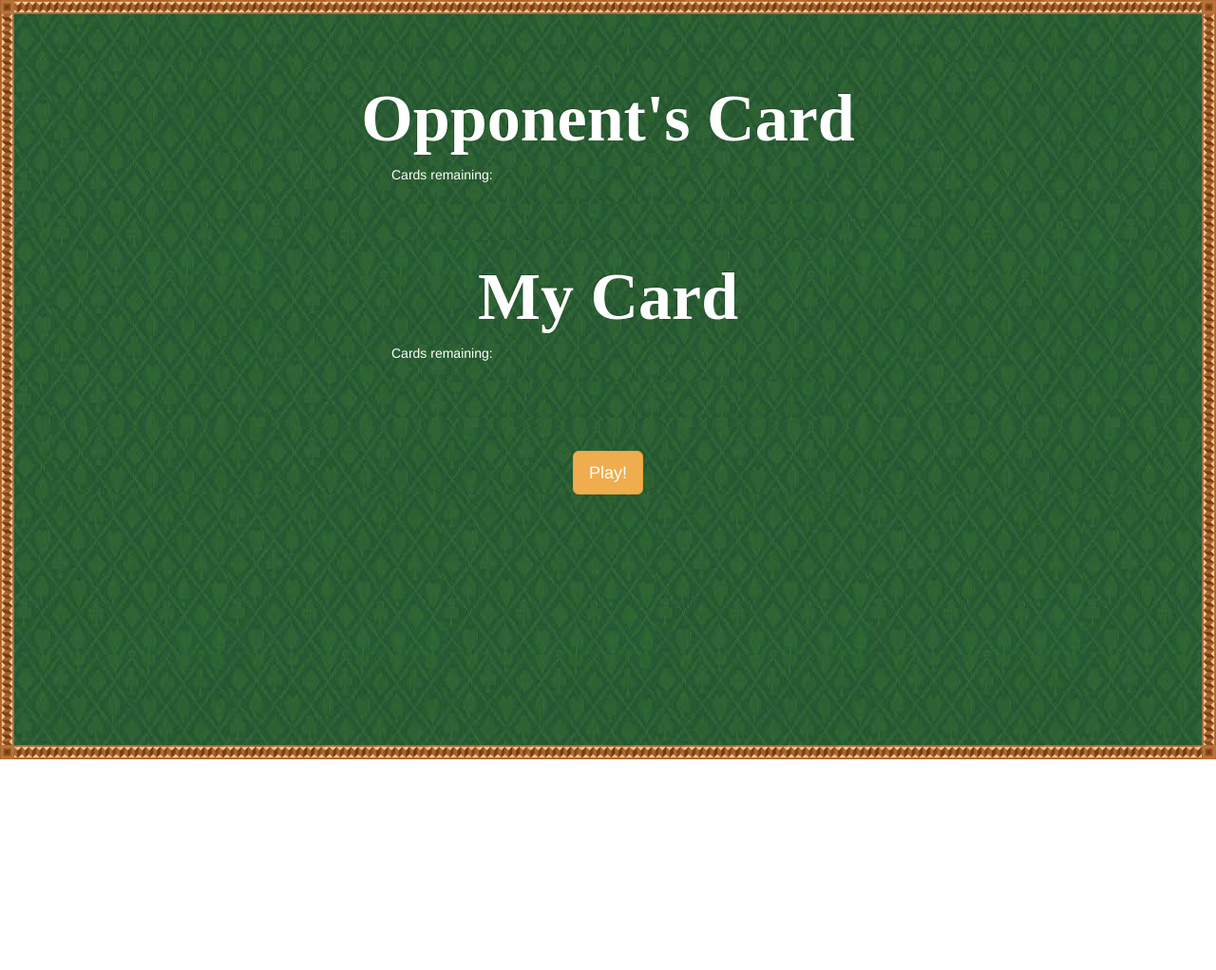
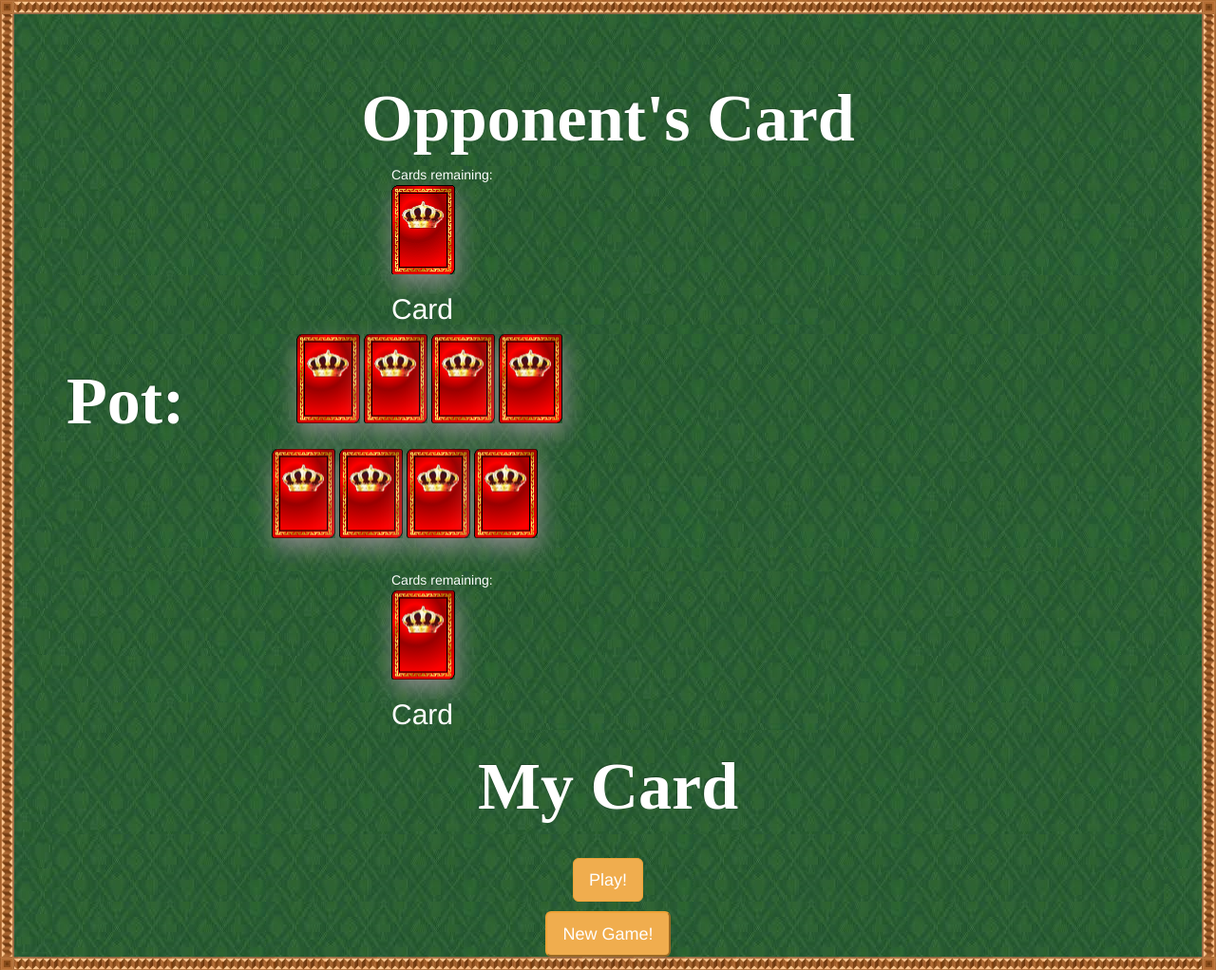
Before and after one commit to timtrousdale/war, a plain HTML site: page index.html in a window 1280 px wide. Shown: the whole page at 95% size. Before the commit the page ends 800 px from the top, so only its background shows below. Drawn offline with nearby package versions, Linux system fonts and the light colour scheme; a web font is replaced by a local one.

Commit message:
fixed index.html

```diff
--- a/index.html
+++ b/index.html
@@ -6,24 +6,37 @@
 </head>
 
 <body>
-
 	<div class='container'>
 		<h1>Opponent's Card</h1>
 		<div class="card-block">
 			<div class="card-count">Cards remaining: <span id="opp-card-count"></span></div>
-			<div class="card-container">
-				<h2 id="opp-card"></h2>
-			</div>
+			<span class="opp-card-container"></span>
+				<h2 id="opp-card">Card</h2>
+		</div>
+		<div>
+			<h1 class="pot">Pot: </h1>
+			<span class="potCard oppCard1"></span>
+			<span class="potCard oppCard2"></span>
+			<span class="potCard oppCard3"></span>
+			<span class="potCard oppCard4"></span>
+			<p></p>
+			<span class="potCard myCard1"></span>
+			<span class="potCard myCard2"></span>
+			<Span class="potCard myCard3"></Span>
+			<Span class="potCard myCard4"></Span>
+		</div>
+		<div class="card-block">
+			<div class="card-count">Cards remaining: <span id="my-card-count"></span></div>
+			<span class="my-card-container"></span>
+				<h2 id="my-card">Card</h2>
 		</div>
 		<h1>My Card</h1>
-		<div class="card-block">
-			<div class="card-count">Cards remaining: <span id="my-card-count"></span></div>
-			<div class="card-container">
-				<h2 id="my-card"></h2>
-			</div>
+		<div class="row row-centered">
+			<button class="btn btn-lg btn-warning">Play!</button>
 		</div>
 		<div class="row row-centered">
-			<button class="btn btn-lg btn-warning">Play!</button>
+			<p>  </p>
+			<button class="btn2 btn-lg btn-warning">New Game!</button>
 		</div>
 	</div>
 
--- a/styles.css
+++ b/styles.css
@@ -8,7 +8,7 @@ html, body, div, ul, li {
 	padding: 0;
 	margin: 0;
 	box-sizing: border-box;
-	background-image: url(Images/felt2.jpg);
+	background-image: url(images/felt2.jpg);
 }
 
 img {
@@ -31,10 +31,10 @@ body {
 	padding-top: 50px;
 	border-style: solid;
 	border-width: 15px;
-	-moz-border-image: url(Images/borderV.jpg) 15 repeat;
-	-webkit-border-image: url(Images/borderV.jpg) 15 repeat;
-	-o-border-image: url(Images/borderV.jpg) 15 repeat;
-	border-image: url(Images/borderV.jpg) 15 repeat;
+	-moz-border-image: url(images/borderV.jpg) 15 repeat;
+	-webkit-border-image: url(images/borderV.jpg) 15 repeat;
+	-o-border-image: url(images/borderV.jpg) 15 repeat;
+	border-image: url(images/borderV.jpg) 15 repeat;
 }
 
 h1 {
@@ -64,7 +64,7 @@ h4 {
 	display: inline-block;
 	width: 67px;
 	height: 94px;
-	background-image: url(Images/CardDeck.gif);
+	background-image: url(images/CardDeck.gif);
 	background-position: -3536 0;
 }
 
@@ -74,7 +74,7 @@ h4 {
 	display: inline-block;
 	width: 67px;
 	height: 94px;
-	background-image: url(Images/CardDeck.gif);
+	background-image: url(images/CardDeck.gif);
 	background-position: -3536;
 }
 
@@ -85,7 +85,7 @@ h4 {
 	width: 67px;
 	height: 94px;
 	box-shadow: 2px 10px 25px #888888;
-	background-image: url(Images/CardDeck.gif);
+	background-image: url(images/CardDeck.gif);
 	background-position: -3536;
 
 }
```
Also changed, not shown: war.html (deleted, +0 -50 lines), 1 other file.
